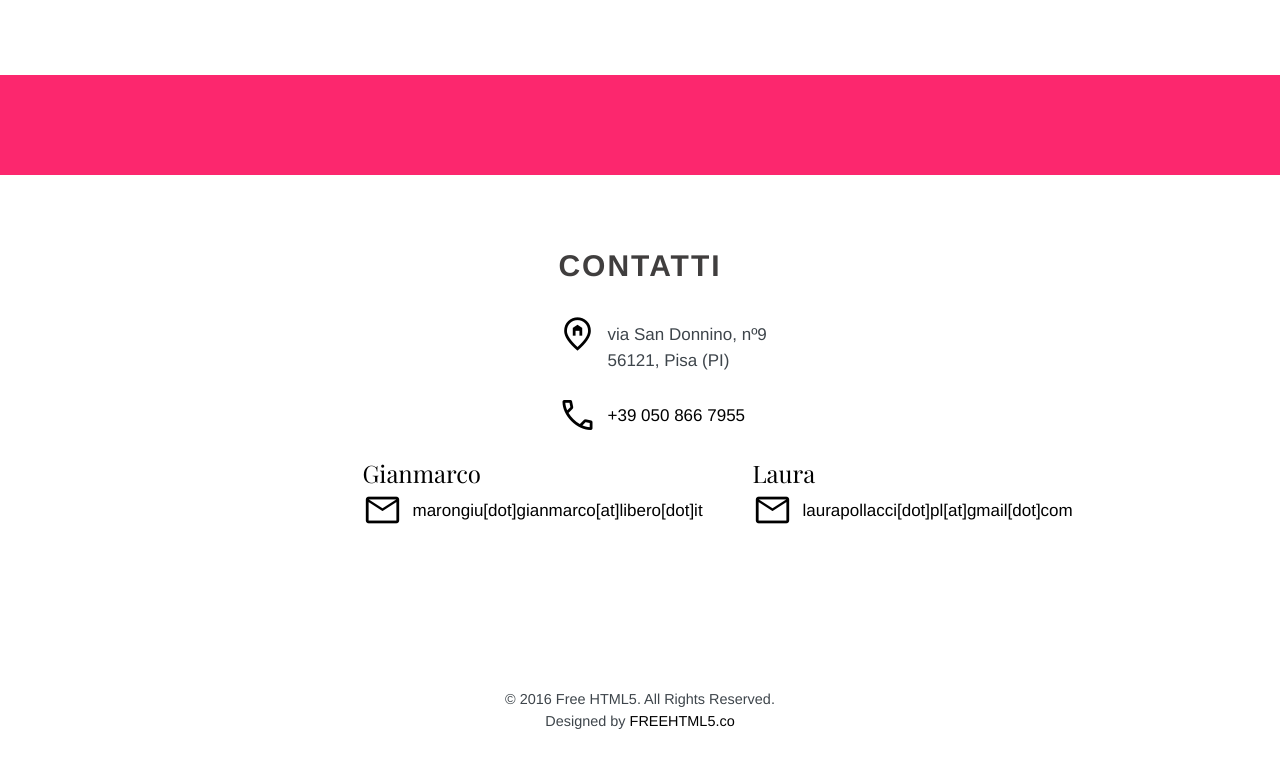
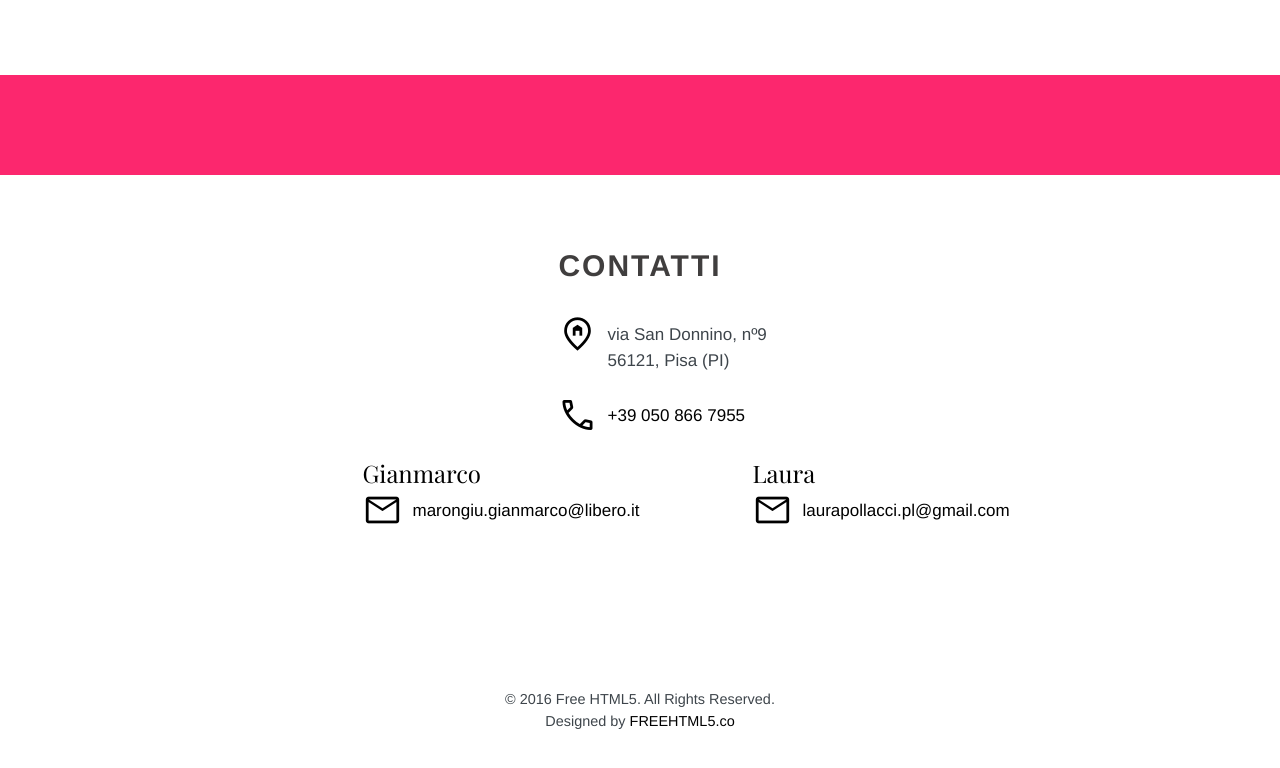
Before and after one commit to GianmarcoLaura/.github.io, a plain HTML site: page index.html in a window 1280 px wide. Shown: the part 6197-6965 px from the top of the page. Drawn offline with nearby package versions, Linux system fonts and the light colour scheme.

Commit message:
Add files via upload

```diff
--- a/index.html
+++ b/index.html
@@ -517,7 +517,7 @@
 					<div class="fh5co-contact-info">
 						<ul>
 							<h3 >Gianmarco</h3>
-							<li class="email"><a href="marongiu.gianmarco@libero.it">marongiu[dot]gianmarco[at]libero[dot]it</a></li>
+							<li class="email"><a href="mailto:marongiu.gianmarco@libero.it">marongiu.gianmarco@libero.it</a></li>
 						</ul>
 					</div>
 				</div>
@@ -525,7 +525,7 @@
 					<div class="fh5co-contact-info">
 						<ul>
 							<h3 >Laura</h3>
-							<li class="email"><a target="_blank" href="mailto:laurapollacci.pl@gmail.com">laurapollacci[dot]pl[at]gmail[dot]com</a></li>
+							<li class="email"><a target="_blank" href="mailto:laurapollacci.pl@gmail.com">laurapollacci.pl@gmail.com</a></li>
 						</ul>
 					</div>
 				</div>
```
Also changed, not shown: style.css (+5 -2 lines).
